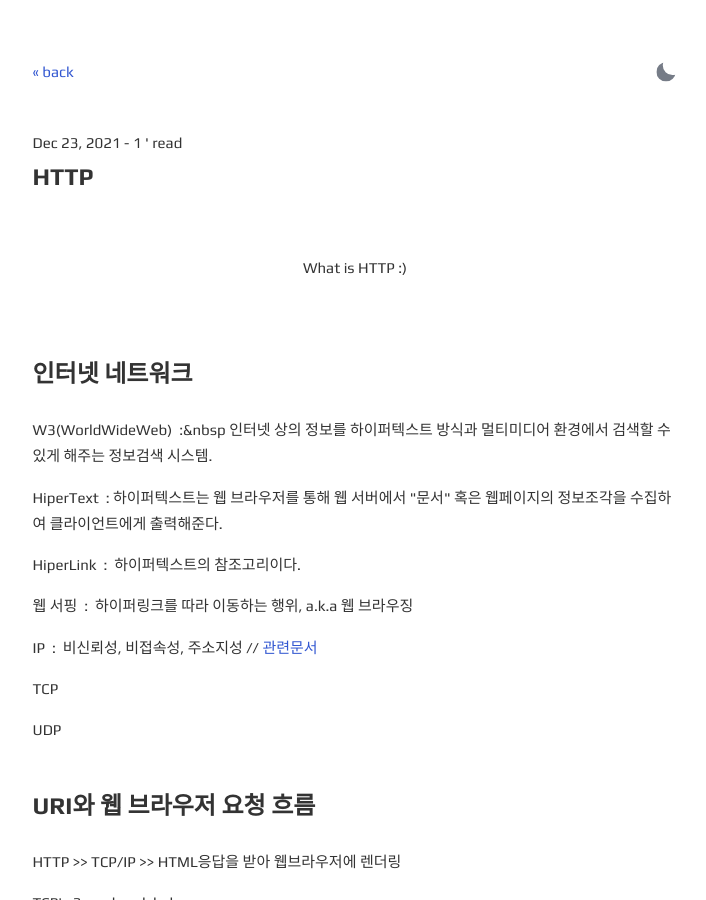
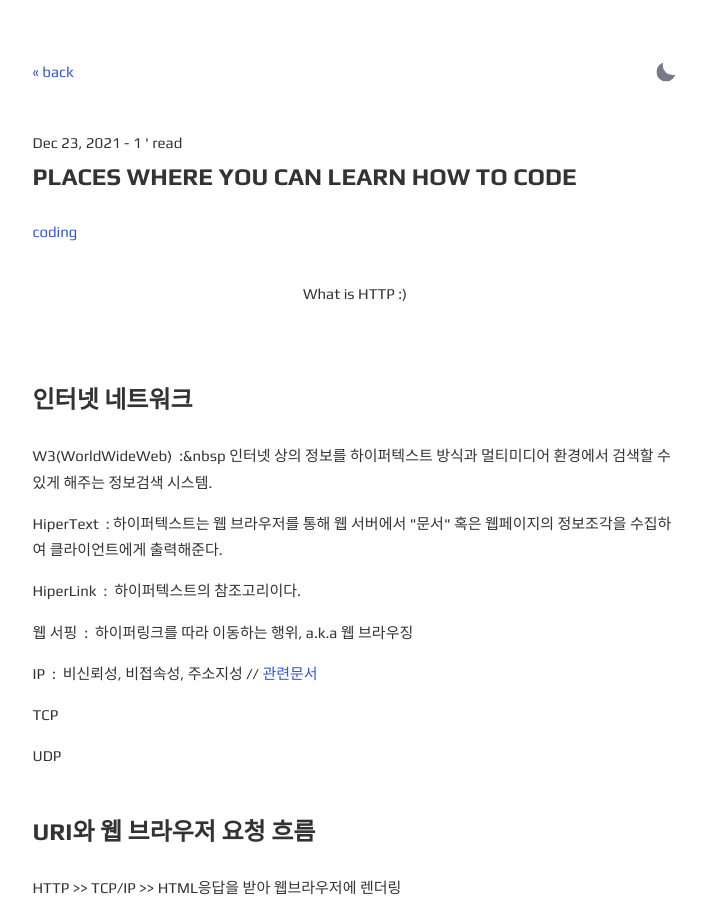
Before and after one commit to beomsookim96/TIL, a Jekyll site: the page built from _posts/2021-12-23-HTTP.md, in a window 1280 px wide and 900 px high. Shown: the whole window, without its empty margins (285-991 px from the left). Built offline with Jekyll 4.4.1, drawn with Linux system fonts in a browser that asks for light colours; comment, search, counter and statistics services are not loaded.

```diff
--- a/_posts/2021-12-23-HTTP.md
+++ b/_posts/2021-12-23-HTTP.md
@@ -1,3 +1,12 @@
+---
+layout: post
+title: Places where you can learn how to code
+description: There many different options to learn to code online, so in this article, find places you can learn to code
+summary: Options to learn to code online.
+tags: coding
+minute: 1
+---
+
 <p align="center">
 What is HTTP :)
 </p>
```
